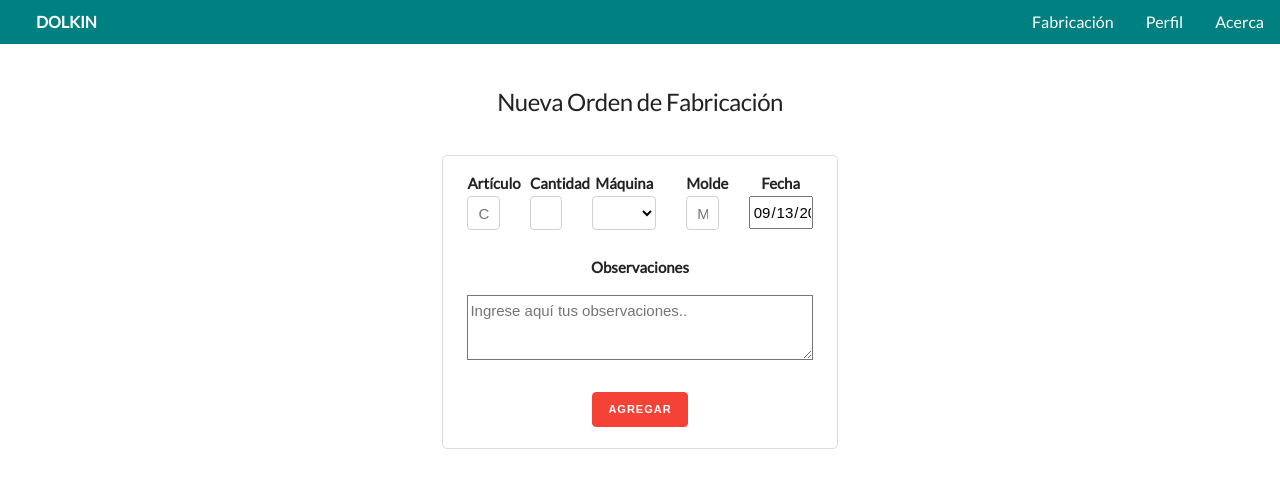
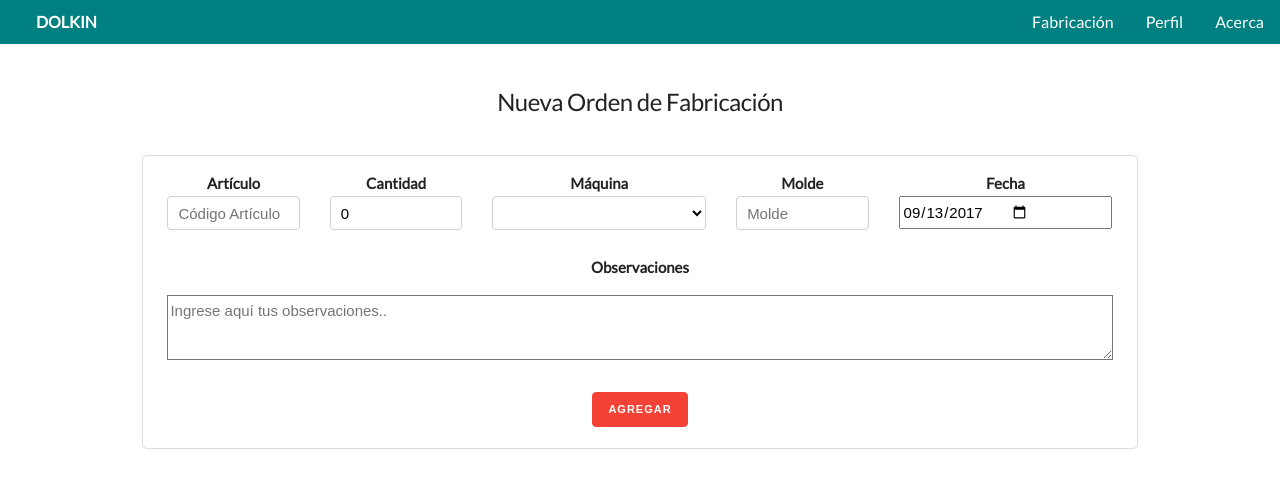
Before and after one commit to mbarbaste/dkn-produccion-vue, a Vue app: page /#/orden-fabricacion-add in a window 1280 px wide. Shown: the top 488 px of the page. Built offline with nearby package versions, Linux system fonts and the light colour scheme.

Commit message:
Se ajustaron algoritmos de carga / descarga de stocks en artículos

```diff
--- a/src/components/orden-fabricacion/OrdenFabricacionAdd.vue
+++ b/src/components/orden-fabricacion/OrdenFabricacionAdd.vue
@@ -1,5 +1,5 @@
 <template lang="html">
-<div  class="contenedor _alignCenter w-400">
+<div  class="contenedor _alignCenter w-1000">
 <h5>Nueva Orden de Fabricación</h5>
 <br>
 <fieldset>
@@ -124,4 +124,7 @@ export default {
 </script>
 
 <style lang="css">
+.w-1000 {
+  max-width: 1000px;
+}
 </style>
```
